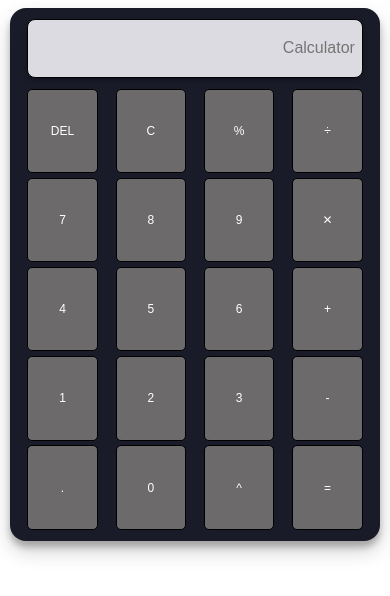
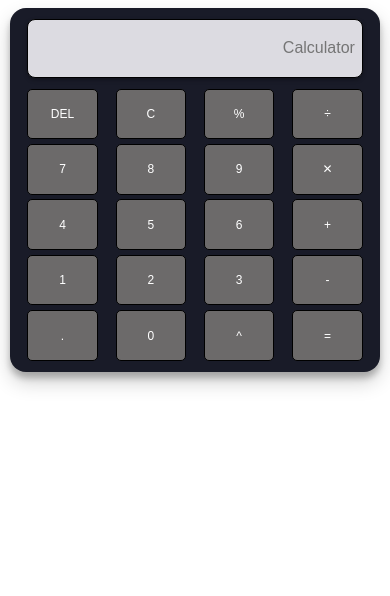
Before and after one commit to sahilsharma26/Calculator, a plain HTML site: page index.html in a window 390 px wide. Drawn offline with Linux system fonts and the light colour scheme.

Commit message:
Update styles.css
height on mobile version

```diff
--- a/styles.css
+++ b/styles.css
@@ -77,6 +77,7 @@ input[type="button"] {
 
   input[type="button"] {
     width: 18vw;
+    height:6vh;
     max-width: 100px;
     font-size: 12px;
   }
```
